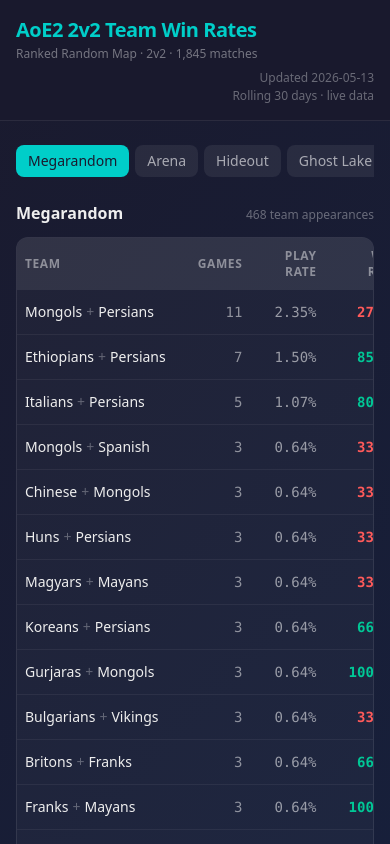
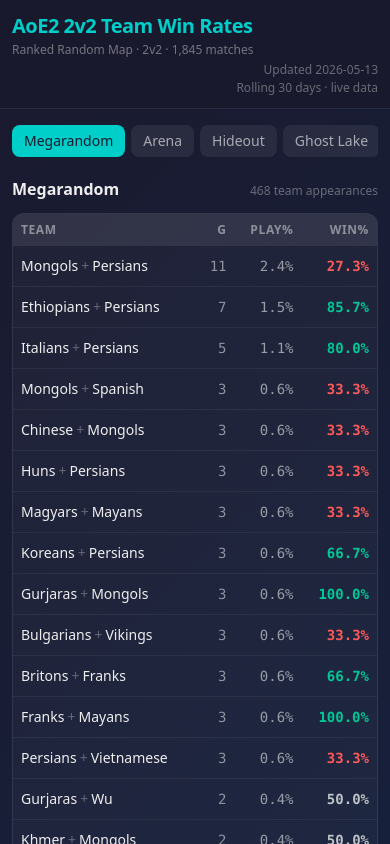
Before and after one commit to robpob10/aoe2v2, a Next.js app: page / in a window 390 px wide. Shown: the top 844 px of the page. Built offline with nearby package versions, Linux system fonts and the light colour scheme.

Commit message:
Tighten layout for mobile: reduce padding, shorten headers

```diff
--- a/src/components/StatsView.tsx
+++ b/src/components/StatsView.tsx
@@ -51,7 +51,7 @@
 
 function TeamRow({ team }: { team: TeamStat }) {
   const winPct = team.winrate * 100;
-  const playPct = (team.playrate * 100).toFixed(2);
+  const playPct = (team.playrate * 100).toFixed(1);
 
   return (
     <tr
@@ -60,18 +60,18 @@
       onMouseEnter={(e) => { (e.currentTarget as HTMLTableRowElement).style.background = 'rgba(255,255,255,0.04)'; }}
       onMouseLeave={(e) => { (e.currentTarget as HTMLTableRowElement).style.background = ''; }}
     >
-      <td className="py-3 px-2 font-medium" style={{ color: '#eee' }}>
+      <td className="py-2.5 px-2 font-medium text-sm" style={{ color: '#eee' }}>
         {team.civs[0]}
-        <span style={{ color: 'rgba(255,255,255,0.3)', margin: '0 4px' }}>+</span>
+        <span style={{ color: 'rgba(255,255,255,0.3)', margin: '0 3px' }}>+</span>
         {team.civs[1]}
       </td>
-      <td className="py-3 px-4 text-right font-mono tabular-nums text-sm" style={{ color: 'rgba(255,255,255,0.5)' }}>
-        {team.games.toLocaleString()}
+      <td className="py-2.5 px-2 text-right font-mono tabular-nums text-sm" style={{ color: 'rgba(255,255,255,0.5)' }}>
+        {team.games}
       </td>
-      <td className="py-3 px-4 text-right font-mono tabular-nums text-sm" style={{ color: 'rgba(255,255,255,0.55)' }}>
+      <td className="py-2.5 px-2 text-right font-mono tabular-nums text-sm" style={{ color: 'rgba(255,255,255,0.55)' }}>
         {playPct}%
       </td>
-      <td className="py-3 px-4 text-right font-mono font-semibold tabular-nums text-sm" style={{ color: winRateColor(winPct) }}>
+      <td className="py-2.5 px-2 text-right font-mono font-semibold tabular-nums text-sm" style={{ color: winRateColor(winPct) }}>
         {winPct.toFixed(1)}%
       </td>
     </tr>
@@ -145,7 +145,7 @@
         className="border-b sticky top-0 z-10"
         style={{ borderColor: 'rgba(255,255,255,0.08)', background: 'rgba(26,26,46,0.95)', backdropFilter: 'blur(8px)' }}
       >
-        <div className="max-w-3xl mx-auto px-4 sm:px-6 py-4 flex flex-col sm:flex-row sm:items-center justify-between gap-2">
+        <div className="max-w-3xl mx-auto px-3 sm:px-6 py-3 flex flex-col sm:flex-row sm:items-center justify-between gap-1">
           <div>
             <h1 className="text-xl font-bold tracking-tight" style={{ color: '#00cec9' }}>
               AoE2 2v2 Team Win Rates
@@ -163,7 +163,7 @@
         </div>
       </header>
 
-      <main className="max-w-3xl mx-auto px-4 sm:px-6 py-6 space-y-5">
+      <main className="max-w-3xl mx-auto px-3 sm:px-6 py-4 space-y-4">
         {/* Map tabs */}
         <div className="overflow-x-auto pb-1">
           <div className="flex gap-1.5 min-w-max flex-wrap">
@@ -218,10 +218,10 @@
                 <table className="w-full text-sm">
                   <thead>
                     <tr style={{ background: 'rgba(255,255,255,0.08)' }}>
-                      <th className="text-left py-2.5 px-2 text-xs font-semibold uppercase tracking-wider" style={{ color: 'rgba(255,255,255,0.45)' }}>Team</th>
-                      <th className="text-right py-2.5 px-4 text-xs font-semibold uppercase tracking-wider" style={{ color: 'rgba(255,255,255,0.45)' }}>Games</th>
-                      <th className="text-right py-2.5 px-4 text-xs font-semibold uppercase tracking-wider" style={{ color: 'rgba(255,255,255,0.45)' }}>Play Rate</th>
-                      <th className="text-right py-2.5 px-4 text-xs font-semibold uppercase tracking-wider" style={{ color: 'rgba(255,255,255,0.45)' }}>Win Rate</th>
+                      <th className="text-left py-2 px-2 text-xs font-semibold uppercase tracking-wider" style={{ color: 'rgba(255,255,255,0.45)' }}>Team</th>
+                      <th className="text-right py-2 px-2 text-xs font-semibold uppercase tracking-wider" style={{ color: 'rgba(255,255,255,0.45)' }}>G</th>
+                      <th className="text-right py-2 px-2 text-xs font-semibold uppercase tracking-wider" style={{ color: 'rgba(255,255,255,0.45)' }}>Play%</th>
+                      <th className="text-right py-2 px-2 text-xs font-semibold uppercase tracking-wider" style={{ color: 'rgba(255,255,255,0.45)' }}>Win%</th>
                     </tr>
                   </thead>
                   <tbody>
```
